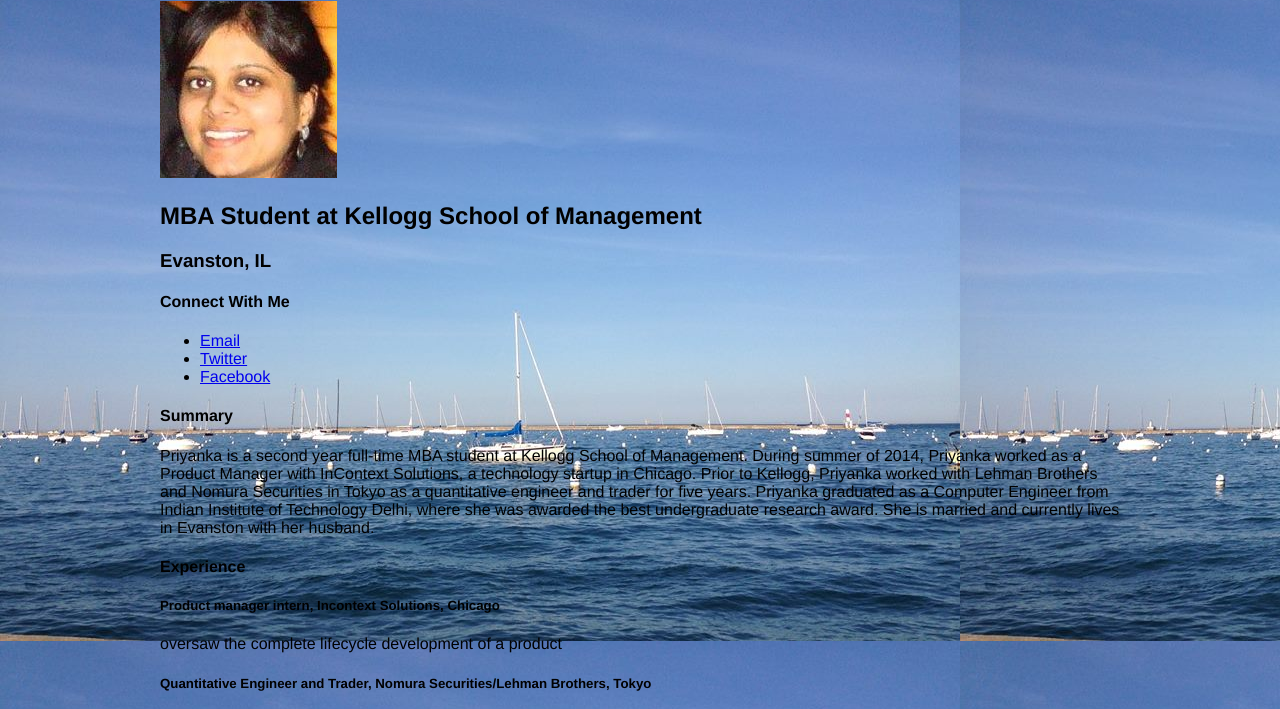
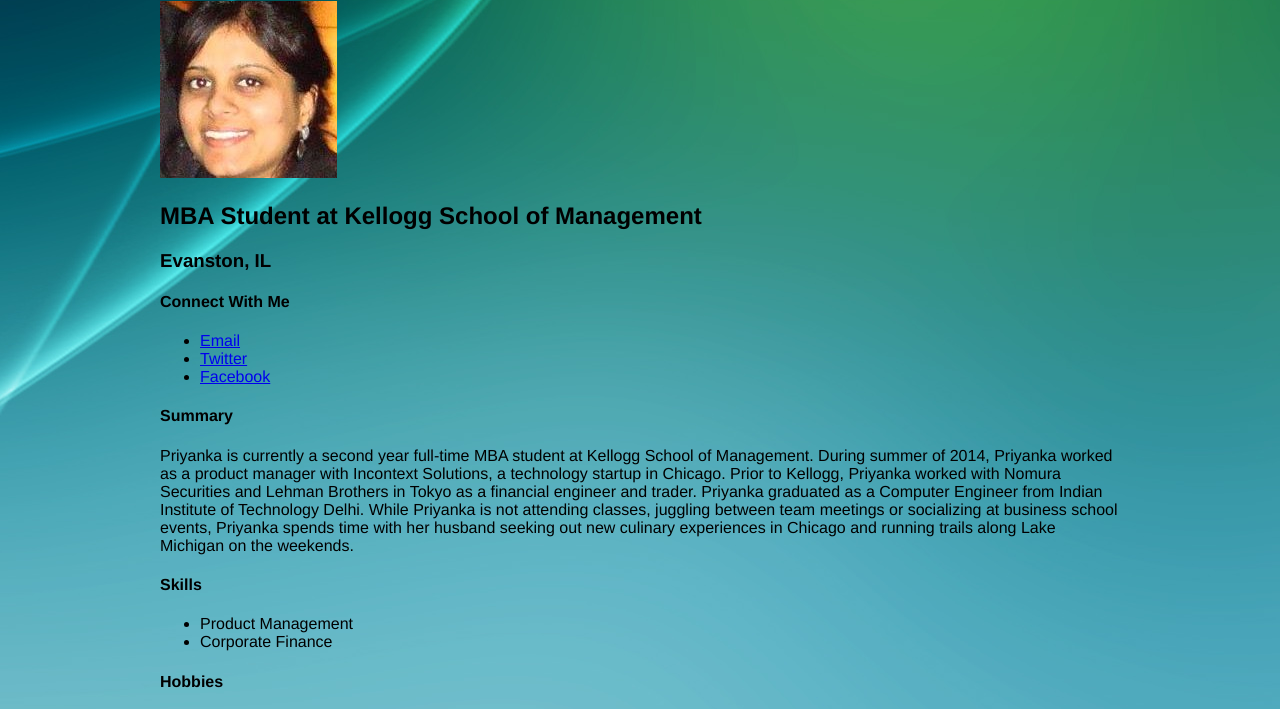
Before and after one commit to priyankajindal/priyankajindal.github.io, a plain HTML site: page index.html in a window 1280 px wide. Shown: the part 79-788 px from the top of the page. Drawn offline with Linux system fonts and the light colour scheme.

Commit message:
Website update

```diff
--- a/index.html
+++ b/index.html
@@ -24,20 +24,10 @@
     <section>
       <h4>Summary</h4>
       <p>
-        Priyanka is a second year full-time MBA student at Kellogg School of Management. During summer of 2014, Priyanka worked as a Product Manager with InContext Solutions, a technology startup in Chicago. Prior to Kellogg, Priyanka worked with Lehman Brothers and Nomura Securities in Tokyo as a quantitative engineer and trader for five years. Priyanka graduated as a Computer Engineer from Indian Institute of Technology Delhi, where she was awarded the best undergraduate research award. She is married and currently lives in Evanston with her husband.
+        Priyanka is currently a second year full-time MBA student at Kellogg School of Management. During summer of 2014, Priyanka worked as a product manager with Incontext Solutions, a technology startup in Chicago. Prior to Kellogg, Priyanka worked with Nomura Securities and Lehman Brothers in Tokyo as a financial engineer and trader. Priyanka graduated as a Computer Engineer from Indian Institute of Technology Delhi. While Priyanka is not attending classes, juggling between team meetings or socializing at business school events, Priyanka spends time with her husband seeking out new culinary experiences in Chicago and running trails along Lake Michigan on the weekends.
       </p>
     </section>
-    <section>
-      <h4>Experience</h4>
-      <section>
-        <h5>Product manager intern, Incontext Solutions, Chicago</h5>
-        <p>oversaw the complete lifecycle development of a product</p>
-      </section>
-      <section>
-        <h5>Quantitative Engineer and Trader, Nomura Securities/Lehman Brothers, Tokyo</h5>
-        <p></p>
-      </section>
-    </section>
+
     <section>
       <h4>Skills</h4>
       <ul>
@@ -48,8 +38,8 @@
     <section>
       <h4>Hobbies</h4>
       <ul>
-        <li>Cooking</li>
-         <li>Hiking and Camping</li>
+        <li>Hiking and Camping</li>
+         <li>Cooking</li>
       </ul>
     </section>
   </div>
--- a/style.css
+++ b/style.css
@@ -1,7 +1,7 @@
 body {
   font-family: 'helvetica neue', arial, sans-serif;
   font-weight: 300;
-  background: url(background.png) repeat;
+  background: url(bluegreenlights.jpg) repeat;
 }
 #wrapper {
   width: 960px;
```
Also changed, not shown: background.png (deleted), bluegreenLights.jpg (added), linedpaper.png (deleted), walter.jpg (deleted).
